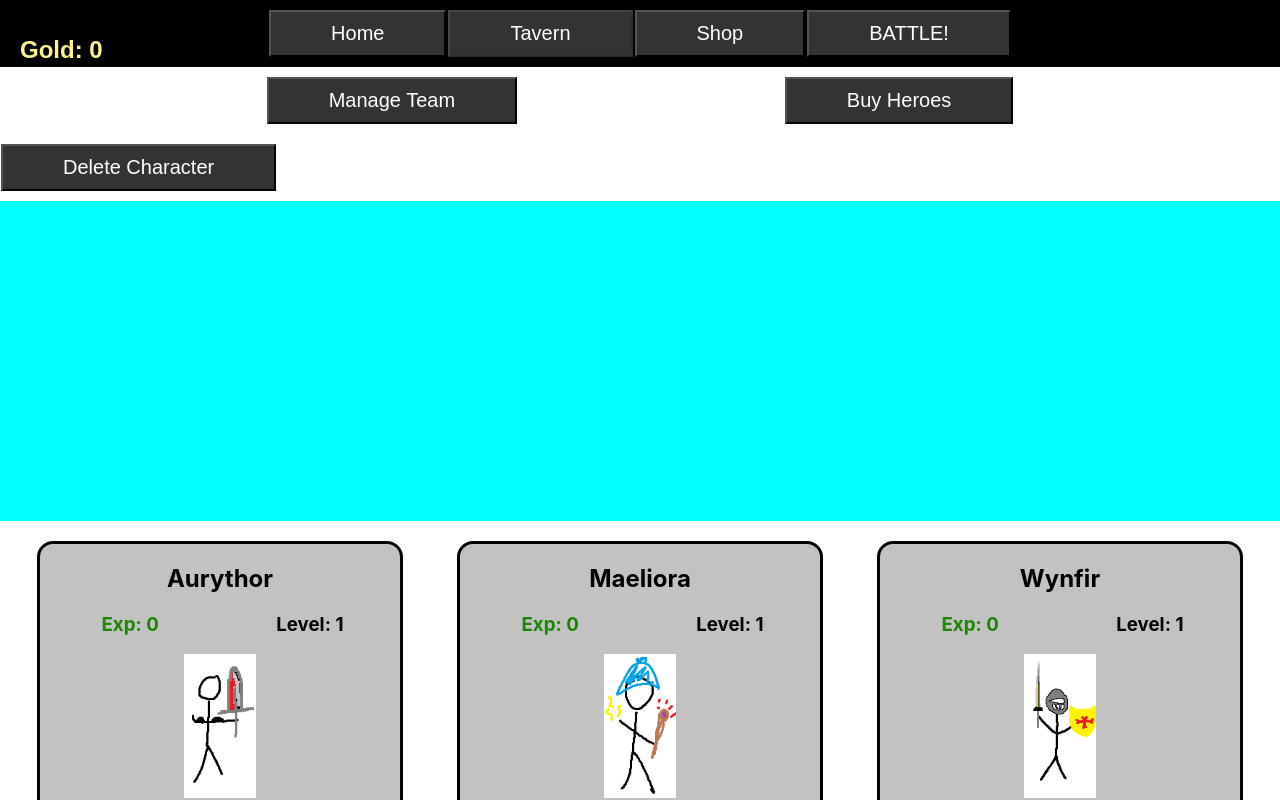
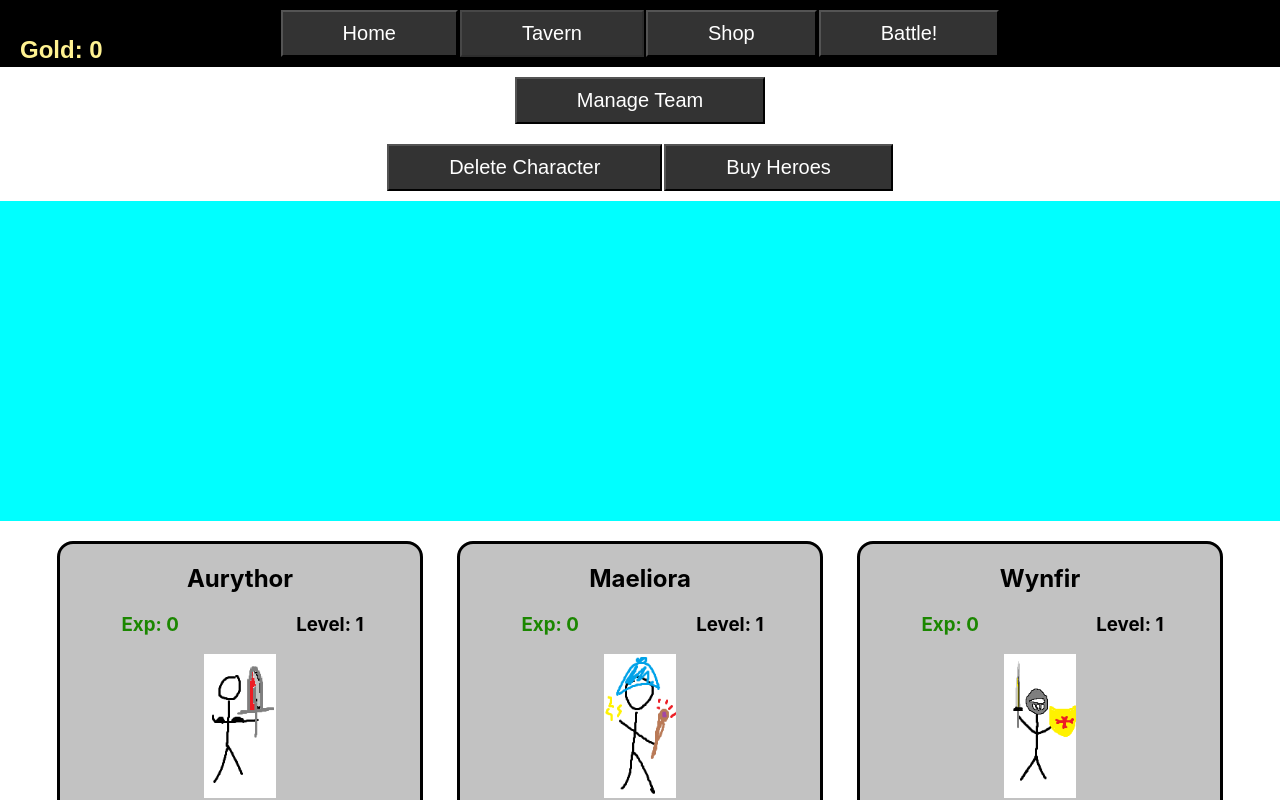
Before and after one commit to nicolas-momo/BM-Game, a React (Create React App) app: page / in a window 1280 px wide. Both pictures are taken after a click on the button "Tavern". Shown: the top 800 px of the page. Built offline with nearby package versions, Linux system fonts and the light colour scheme.

Commit message:
CSS changes em todos os botoes, arrumei enemies e GenericBar

```diff
--- a/src/Components/Characters/RandEnemy.jsx
+++ b/src/Components/Characters/RandEnemy.jsx
@@ -27,23 +27,32 @@ export class RandEnemy extends React.Component {
   render() {
     const { statSheet } = this.props;
     const { randImage } = this.state;
-    const { hp, maxHp, stat, dmg, speed } = statSheet;
+    const { hp, maxHp, stat, dmg, speed, name } = statSheet;
     const mystyle = {
-      lineHeight: 0.5,
-     }
+      border: 'solid',
+      borderRadius: '1rem',
+      flexDirection: 'row',
+      width: '25rem',
+      backgroundColor: '#c2c2c2',
+      textAlign: 'center',
+      margin: '5%',
+    }
       return (
-          <>
-           <div style={mystyle}>
-            <h3 style={ { color: 'red' } }>Health: {hp}</h3>
-            <h3 style={ { color: '#9b00a6' } }>Stat: {stat}</h3>
-            <div style={{border:'solid'}}>
-              <GenericBar propValue={hp/maxHp * 100} propName={ 'HP' } color={'red'}/>
-            </div>
-            <h3 style={ { color: '#000ea6' } }>Damage: {dmg}</h3>
-            <h3 style={ { color: '#fad905' } }>Speed: {speed}</h3>
-           </div>
-            <img src={randImage} alt="RandEnemy"></img>
-          </>
+        <div style={ mystyle }>
+        <h2 style={ { color: 'black', textAlign: 'center', } }> { name }</h2>
+        <div style={ { marginTop: '-10%', } }>
+          {/* <h3 style={ { color: 'black', margin: '10%', display: 'inline-block', width: '30%', } }>Level: { lvl }</h3> */}
+        </div>
+        <div style={ { marginTop: '-15%', } }>
+          <img style={ { margin: "10%", width: '20%', height: '40%', display: 'inline-block', } } src={ randImage } alt="Mage"></img>
+        </div>
+          <GenericBar propValue={hp} propMaxValue={maxHp} propName={ 'HP' } color={ 'red' }/>
+        <div style={ { marginTop: '-15%', } }>
+          <h3 style={ { color: '#9b00a6', margin: '10%', display: 'inline-block', width: '30%', } }>Faith: { stat }</h3>
+          <h3 style={ { color: '#000ea6', margin: '10%', display: 'inline-block', width: '30%', } }>Attack: { dmg }</h3>
+        </div>
+        <h3 style={ { color: '#fad905', marginTop: '-8%', } }>Speed: { speed }</h3>
+      </div>
     );
   }
 }
--- a/src/Components/Menus/CharMenu.jsx
+++ b/src/Components/Menus/CharMenu.jsx
@@ -196,10 +196,13 @@ export class CharMenu extends React.Component {
       justifyContent: 'center',
      }
      const buttons = {
-      display: 'flex',
-      flexWrap: 'wrap',
-      flexDirection: 'row',
-      justifyContent: 'center',
+      width:'100vw',
+      display: "flex",
+      flexWrap: "wrap",
+      flexDirection: "row",
+      justifyContent: "center",
+      backgroundColor:'black',
+      marginBottom:'5px',
      }
      const squircle = {
       width: '50px',
@@ -260,7 +263,6 @@ export class CharMenu extends React.Component {
       backgroundColor: 'white',
       border: 'solid',
       borderRadius: '5px',
-      marginTop:'5px',
       margin: '2px',
       padding: '4px',
       cursor: 'text',
@@ -273,16 +275,18 @@ export class CharMenu extends React.Component {
             <div style={ buttons }>
               <CustomButton onClick={ this.goHome } label={ 'Home' } />
               <CustomButton onClick={ this.goTavern } label={ 'TAVERN' } />
-              <CustomButton onClick={ this.startBattle } label={ 'BATTLE!' } />
+              <CustomButton onClick={ this.startBattle } label={ 'Battle!' } />
             </div>
             <div style={ myStyle }>
 
             { teamStat.map((char) => {
               if(char.id === +id) {
                 return <div key={ char.id }>
-                <button style={renameButton} type='button' disabled={ xpPoint !== 0 || spendingExp } onClick={ () => this.changeName(char) }> RENAME</button>
-                <button style={spendExpButton} type='button' disabled={ editingName } name={ char.id } onClick={ () => this.spendExp(id) }>SPEND EXP</button>
-                <div style={{display: 'flex'}}>
+                <div style={{display: 'flex', justifyContent:'center'}}>
+                  <button style={renameButton} type='button' disabled={ xpPoint !== 0 || spendingExp } onClick={ () => this.changeName(char) }>RENAME</button>
+                  <button style={spendExpButton} type='button' disabled={ editingName } name={ char.id } onClick={ () => this.spendExp(id) }>SPEND EXP</button>
+                </div>
+                <div style={{display: 'flex', justifyContent:'center'}}>
                   <input style={inputStyle} type='text' placeholder='Enter name here' value={text || ''} onChange={this.handleNameChange} />
                 <h3 style={inputStyle} >{`EXP to LVL: ${toNextLvl}`} </h3>
                 </div>
--- a/src/Components/Menus/HomeMenu.jsx
+++ b/src/Components/Menus/HomeMenu.jsx
@@ -66,6 +66,7 @@ export class HomeMenu extends React.Component {
       justifyContent: "space-evenly",
      }
      const buttons = {
+      width:'100vw',
       display: "flex",
       flexWrap: "wrap",
       flexDirection: "row",
@@ -79,7 +80,7 @@ export class HomeMenu extends React.Component {
               <CustomButton isDisabled={true} label={ 'Home' }/>
               <CustomButton onClick={ this.goTavern } label={ 'Tavern' } />
               <CustomButton onClick={ this.goShop } label={ 'Shop' } />
-              <CustomButton onClick={ this.goBattle } label={ 'BATTLE!' } />
+              <CustomButton onClick={ this.goBattle } label={ 'Battle!' } />
               </div>
               <div>
                 <ShowMoney moneyQty={ moneyQty }/>
--- a/src/Components/Menus/ShopMenu.jsx
+++ b/src/Components/Menus/ShopMenu.jsx
@@ -42,10 +42,13 @@ export class ShopMenu extends React.Component {
     const { history } = this.props;
     history.push('/');
   }
-
   goTavern = () => {
     const { history } = this.props;
     history.push('/tavern');
+  }
+  goBattle = () => {
+    const { history } = this.props;
+    history.push('/battle');
   }
 
   render() {
@@ -57,18 +60,22 @@ export class ShopMenu extends React.Component {
       justifyContent: "space-evenly",
      }
      const buttons = {
+      width:'100vw',
       display: "flex",
       flexWrap: "wrap",
       flexDirection: "row",
       justifyContent: "center",
+      backgroundColor:'black',
      }
       return (
         <>
           <div>
-              <div style={ buttons }>
-              <CustomButton onClick={ this.goHome } label={ 'Home' } />
+            <div style={ buttons }>
+              <CustomButton onClick={this.goHome} label={ 'Home' }/>
               <CustomButton onClick={ this.goTavern } label={ 'Tavern' } />
-              </div>
+              <CustomButton isDisabled={ true } label={ 'Shop' } />
+              <CustomButton onClick={ this.goBattle } label={ 'Battle!' } />
+            </div>
               <div>
                 <ShowMoney moneyQty={ moneyQty }/>
               </div>
--- a/src/Components/Menus/TavernMenu.jsx
+++ b/src/Components/Menus/TavernMenu.jsx
@@ -152,9 +152,10 @@ export class TavernMenu extends React.Component {
       display: "flex",
       flexWrap: "wrap",
       flexDirection: "row",
-      justifyContent: "space-evenly",
+      justifyContent: "center",
      }
      const buttons = {
+      width:'100vw',
       display: "flex",
       flexWrap: "wrap",
       flexDirection: "row",
@@ -165,21 +166,20 @@ export class TavernMenu extends React.Component {
      const baseList = JSON.parse(localStorage.getItem('baseList'));
       return (
       <>
-          <div>
         <div style={ buttons }>
             <CustomButton onClick={ this.goHome } label={ 'Home' } />
             <CustomButton isDisabled={ true } label={ 'Tavern' } />
             <CustomButton onClick={ this.goShop } label={ 'Shop' } />
-              <CustomButton onClick={ this.goBattle } label={ 'BATTLE!' } />
+            <CustomButton onClick={ this.goBattle } label={ 'Battle!' } />
         </div>
         <div style={ mystyle }>
           <CustomButton onClick={ this.showTeamList } label={ 'Manage Team' } />
-              <CustomButton onClick={ this.showBaseCharList } label={ 'Buy Heroes' } />
         </div>
-              <div>
         <ShowMoney moneyQty={ moneyQty }/>
+        <div style={mystyle}>
+          { showTavernTeam && <CustomButton onClick={ this.showDeleteBtns } label={ 'Delete Character' } />}
+          { showTavernTeam && <CustomButton onClick={ this.showBaseCharList } label={ 'Buy Heroes' } />}
         </div>
-              { showTavernTeam && <CustomButton onClick={ this.showDeleteBtns } label={ 'Delete Character' } />}
         { showTavernTeam && <div className="tavernContainer">
             { charList.length !== 0 && charList.map((char) =>
               <div className={`item`} key={ char.id }>
@@ -220,7 +220,6 @@ export class TavernMenu extends React.Component {
             )}
           </div> }
         </div>
-          </div>
       </>
     );
   }
--- a/src/Components/Utility/GenericBar.jsx
+++ b/src/Components/Utility/GenericBar.jsx
@@ -6,7 +6,7 @@ export class GenericBar extends React.Component {
     const { color, propValue, propMaxValue, propName } = this.props;
     const barStyle = {
       backgroundColor: color,
-      height: "20px",
+      height: "25px",
       width: propValue != 0 ? `${propValue / propMaxValue * 100}%` : propValue,
       transition: "width 0.5s ease-in-out",
       textAlign: 'center',
@@ -22,7 +22,7 @@ export class GenericBar extends React.Component {
     };
 
     return (
-      <div style={ { border:'solid', margin: '8.5%', marginTop: '-5%' } }>
+      <div style={ { border:'solid', margin: '8.5%', marginTop: '-6%' } }>
         <div style={barStyle}>
           <div style={innerDivStyle}> {`${propName}: ${propValue}`}</div>
         </div>
--- a/src/Components/Utility/ShowMoney.jsx
+++ b/src/Components/Utility/ShowMoney.jsx
@@ -11,10 +11,8 @@ export class ShowMoney extends Component {
       display: 'block',
       width: '15%',
       height: '5%',
-      // border: '1px solid black',
       padding: '10px',
       margin: '10px',
-      // backgroundColor: 'white',
       fontFamily: 'sans-serif',
       fontSize: '12px',
       borderRadius: '5px',
--- a/src/Data/enemyData.js
+++ b/src/Data/enemyData.js
@@ -1,5 +1,6 @@
 const enemyData = [
   {
+    name: 'SirQuack',
     hpMax: 300,
     hpMin: 20,
     statMax: 72,
@@ -11,6 +12,7 @@ const enemyData = [
     image: 'SirQuack',
   },
   {
+    name: 'Grat',
     hpMax: 35,
     hpMin: 25,
     statMax: 10,
@@ -22,6 +24,7 @@ const enemyData = [
     image: 'Grat',
   },
   {
+    name: 'Rand',
     hpMax: 93,
     hpMin: 20,
     statMax: 11,
```
Also changed, not shown: src/Components/Menus/BattleMenu.jsx (+33 -6 lines). Lines whose indentation alone changed are shown as unchanged.
